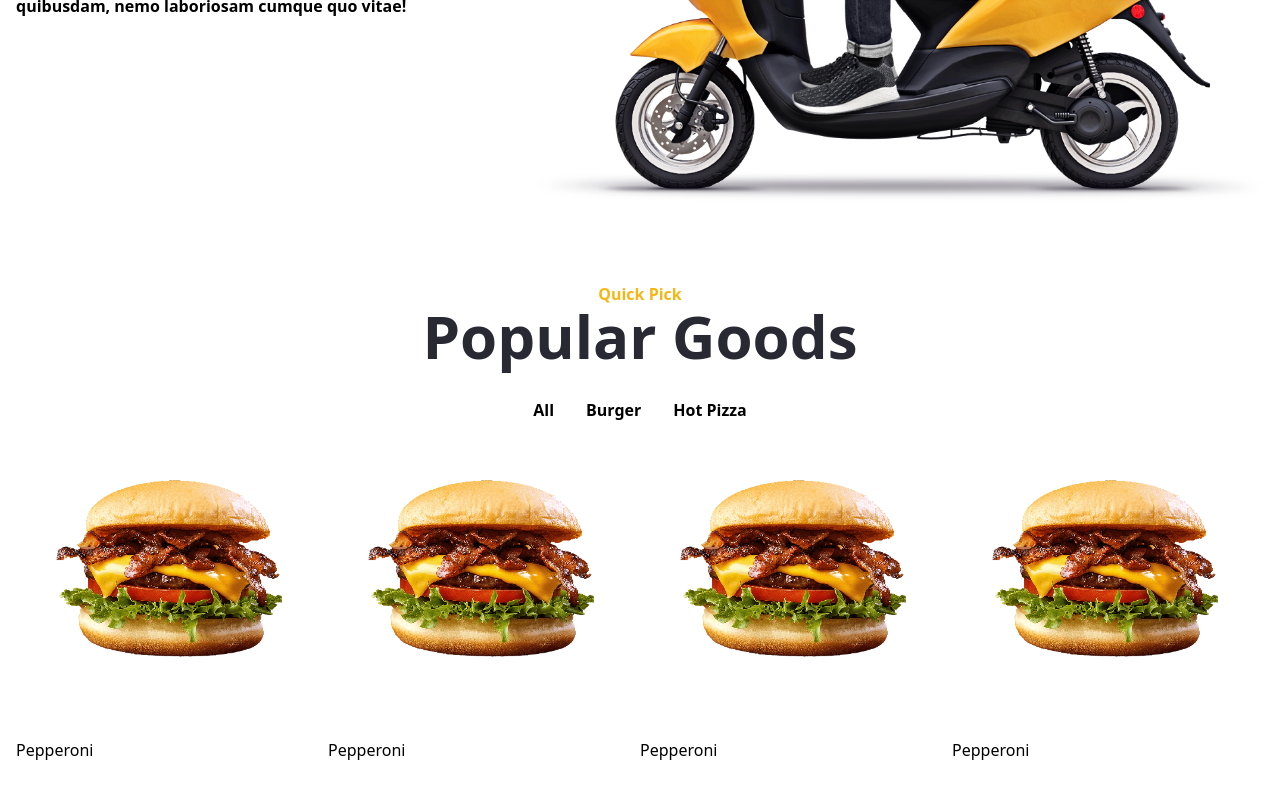
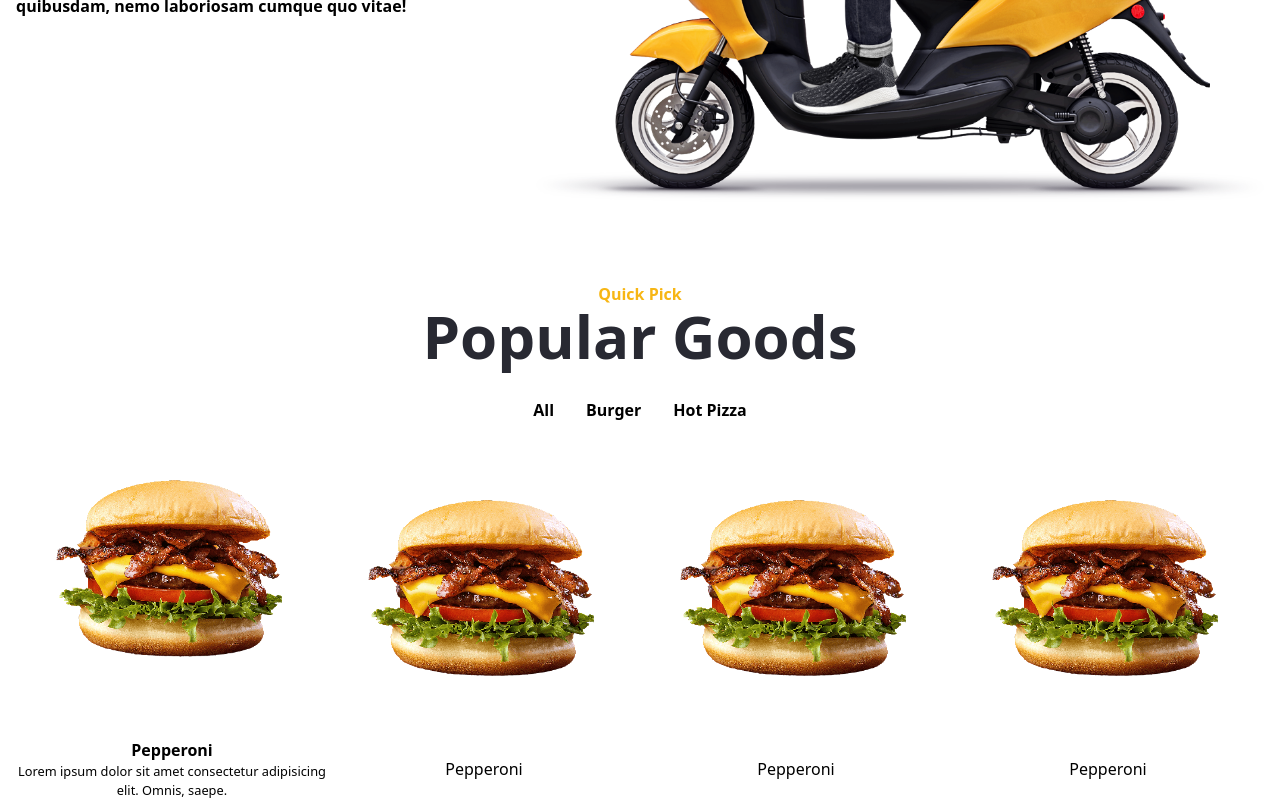
Before and after one commit to Marcos8060/Deliveroo, a React (Create React App) app: page / in a window 1280 px wide. Shown: the part 1191-1991 px from the top of the page. Before the commit the page ends 1953 px from the top, so only its background shows below. Built offline with nearby package versions, Linux system fonts and the light colour scheme.

Commit message:
installed react slick

```diff
--- a/package.json
+++ b/package.json
@@ -11,6 +11,7 @@
     "react-icons": "^4.4.0",
     "react-router-dom": "^6.3.0",
     "react-scripts": "5.0.1",
+    "react-slick": "^0.29.0",
     "web-vitals": "^2.1.4"
   },
   "scripts": {
--- a/src/components/Products.js
+++ b/src/components/Products.js
@@ -18,20 +18,21 @@ const Products = () => {
                 <Link to='/pizza'>Hot Pizza</Link>
             </li>
         </ul>
-        <div className='flex items-center justify-center'>
-            <div>
+        <div className='flex items-center justify-center mx-auto'>
+            <div className='mx-auto text-center'>
+              <img className='object-fit' src={burger} alt="burger" />
+              <span className='text-center font-bold'>Pepperoni</span>
+              <small className='block text-center'>Lorem ipsum dolor sit amet consectetur adipisicing elit. Omnis, saepe.</small>
+            </div>
+            <div className='mx-auto text-center'>
               <img className='object-fit' src={burger} alt="burger" />
               <span className='text-center'>Pepperoni</span>
             </div>
-            <div>
+            <div className='mx-auto text-center'>
               <img className='object-fit' src={burger} alt="burger" />
               <span className='text-center'>Pepperoni</span>
             </div>
-            <div>
-              <img className='object-fit' src={burger} alt="burger" />
-              <span className='text-center'>Pepperoni</span>
-            </div>
-            <div>
+            <div className='mx-auto text-center'>
               <img className='object-fit' src={burger} alt="burger" />
               <span className='text-center'>Pepperoni</span>
             </div>
```
Also changed, not shown: 1 other file (tests, documents, lock files or other folders).
